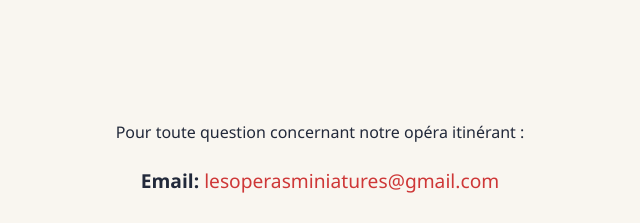
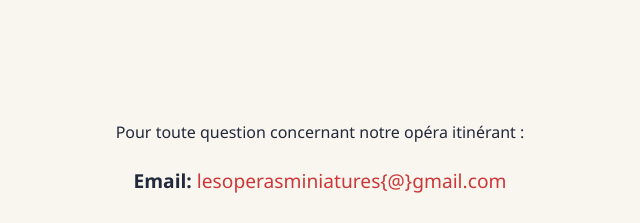
Before and after one commit to lesoperasminiatures/lesoperasminiatures.github.io, a plain HTML site: page index.html in a window 1280 px wide. Shown: the part 4368-4591 px from the top of the page, 320-960 px from the left. Drawn offline with Linux system fonts and the light colour scheme.

Commit message:
change email adress to avoid spam

```diff
--- a/index.html
+++ b/index.html
@@ -672,7 +672,7 @@
             <div class="contact-container-simple">
                 <div class="contact-info-centered">
                     <p>Pour toute question concernant notre opéra itinérant :</p>
-                    <p class="email-contact"><strong>Email:</strong> <a href="mailto:lesoperasminiatures@gmail.com">lesoperasminiatures@gmail.com</a></p>
+                    <p class="email-contact"><strong>Email:</strong> <a href="mailto:lesoperasminiatures@gmail.com">lesoperasminiatures{@}gmail.com</a></p>
                     <div class="social-links-container">
                         <p><strong>Suivez-nous sur les réseaux sociaux :</strong></p>
                         <div class="social-links">
```
